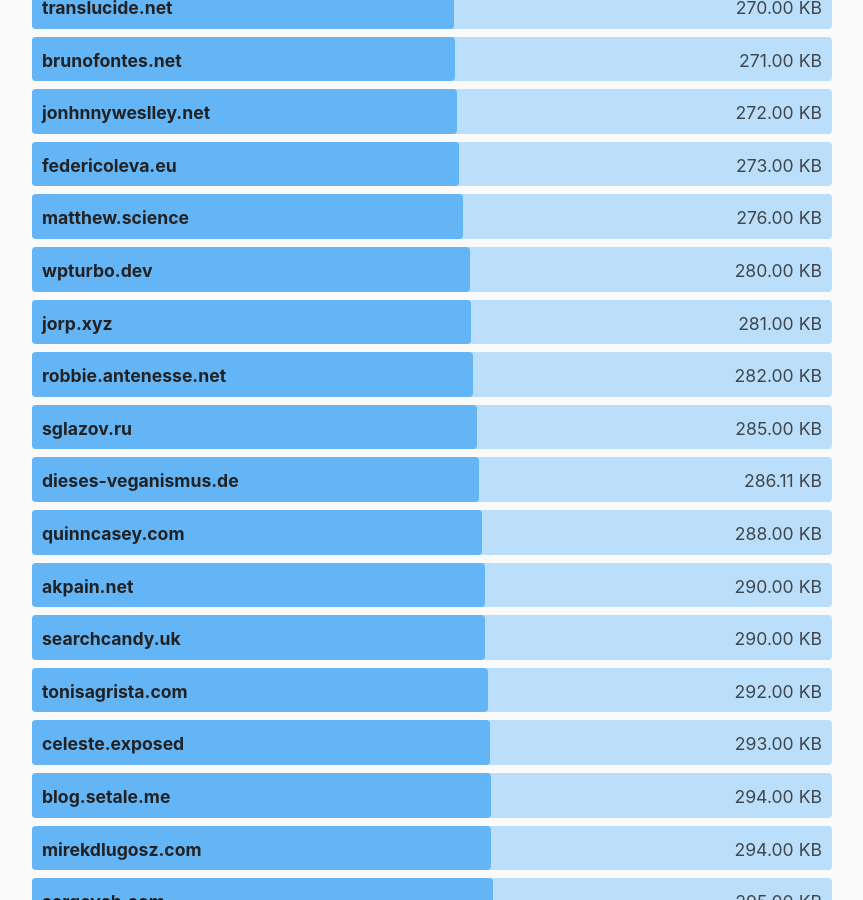
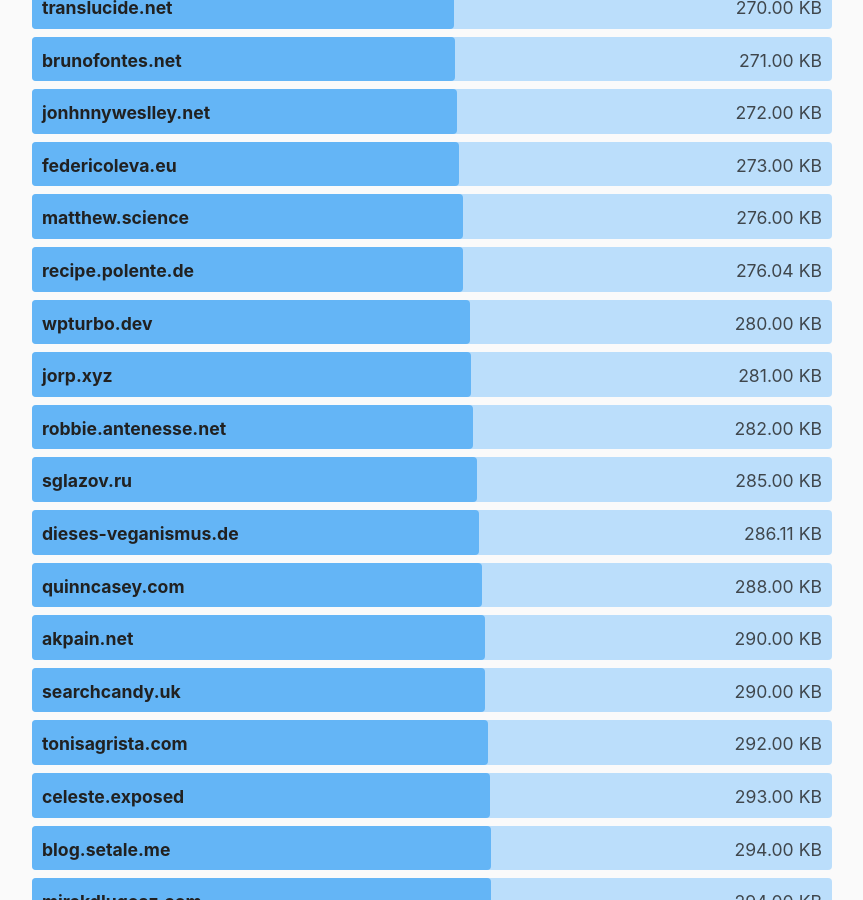
Before and after one commit to kevquirk/512kb.club, a Jekyll site: the page built from index.md, in a window 1280 px wide and 900 px high, scrolled down 35154 px. Shown: the whole window, without its empty margins (208-1071 px from the left). Built offline with Jekyll 4.4.1, drawn with Linux system fonts in a browser that asks for light colours.

Commit message:
Update sites.yml
Scan: https://radar.cloudflare.com/scan/dbc9aec3-ba2e-4bfb-afae-1c88280e906c/summary

```diff
--- a/_data/sites.yml
+++ b/_data/sites.yml
@@ -3827,3 +3827,8 @@
   url: https://zwieratko.sk/
   size: 28.07
   last_checked: 2024-02-11
+
+- domain: recipe.polente.de
+  url: https://recipe.polente.de/
+  size: 276.04
+  last_checked: 2024-04-02
```
